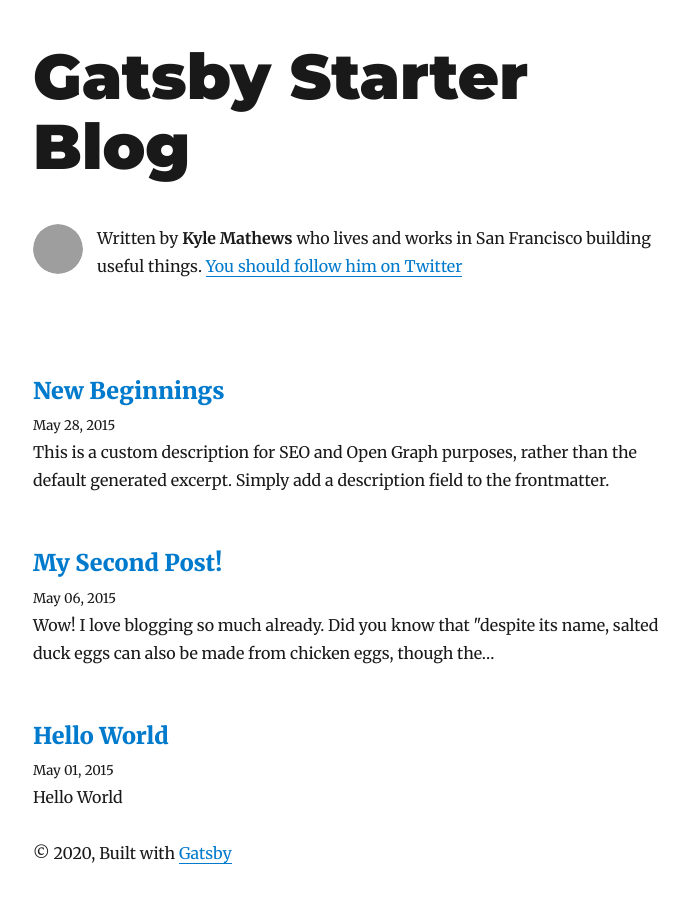
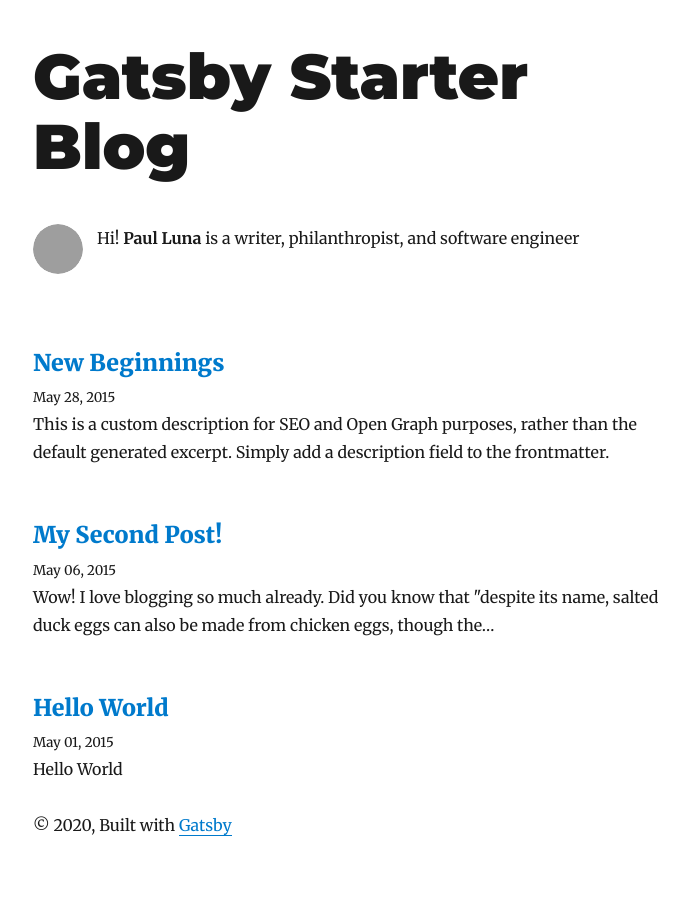
Before and after one commit to luna215/luna, a Gatsby site: page / in a window 1280 px wide. Shown: the whole page, without its empty margins (292-981 px from the left). After the commit the page ends 881 px from the top, so only its background shows below. Built offline with nearby package versions, Linux system fonts and the light colour scheme; Gatsby itself is replaced by a stand-in of ours; some packages are replaced by stand-ins of ours; grey boxes are pictures that could not be loaded.

Commit message:
added some of my personal info

```diff
--- a/gatsby-config.js
+++ b/gatsby-config.js
@@ -1,11 +1,11 @@
 module.exports = {
   siteMetadata: {
     title: `Gatsby Starter Blog`,
-    author: `Kyle Mathews`,
+    author: `Paul Luna`,
     description: `A starter blog demonstrating what Gatsby can do.`,
     siteUrl: `https://gatsby-starter-blog-demo.netlify.com/`,
     social: {
-      twitter: `kylemathews`,
+      twitter: ``,
     },
   },
   plugins: [
--- a/package.json
+++ b/package.json
@@ -3,7 +3,7 @@
   "private": true,
   "description": "A starter for a blog powered by Gatsby and Markdown",
   "version": "0.1.0",
-  "author": "Kyle Mathews <mathews.kyle@gmail.com>",
+  "author": "Paul Luna<paulluna0215@gmail.com>",
   "bugs": {
     "url": "https://github.com/gatsbyjs/gatsby/issues"
   },
--- a/src/components/bio.js
+++ b/src/components/bio.js
@@ -54,12 +54,8 @@
         }}
       />
       <p>
-        Written by <strong>{author}</strong> who lives and works in San
-        Francisco building useful things.
+        Hi! <strong>{author}</strong> is a writer, philanthropist, and software engineer
         {` `}
-        <a href={`https://twitter.com/${social.twitter}`}>
-          You should follow him on Twitter
-        </a>
       </p>
     </div>
   )
```
Also changed, not shown: 1 other file.
